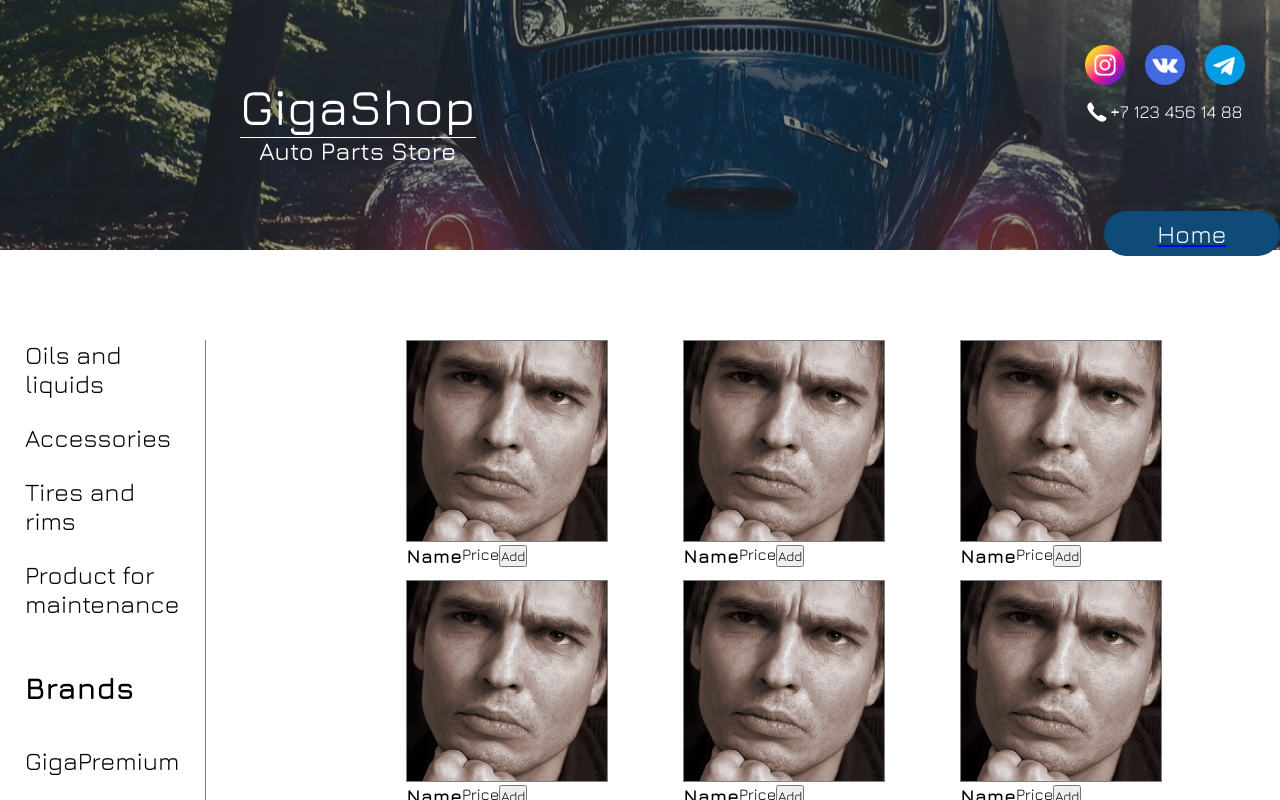
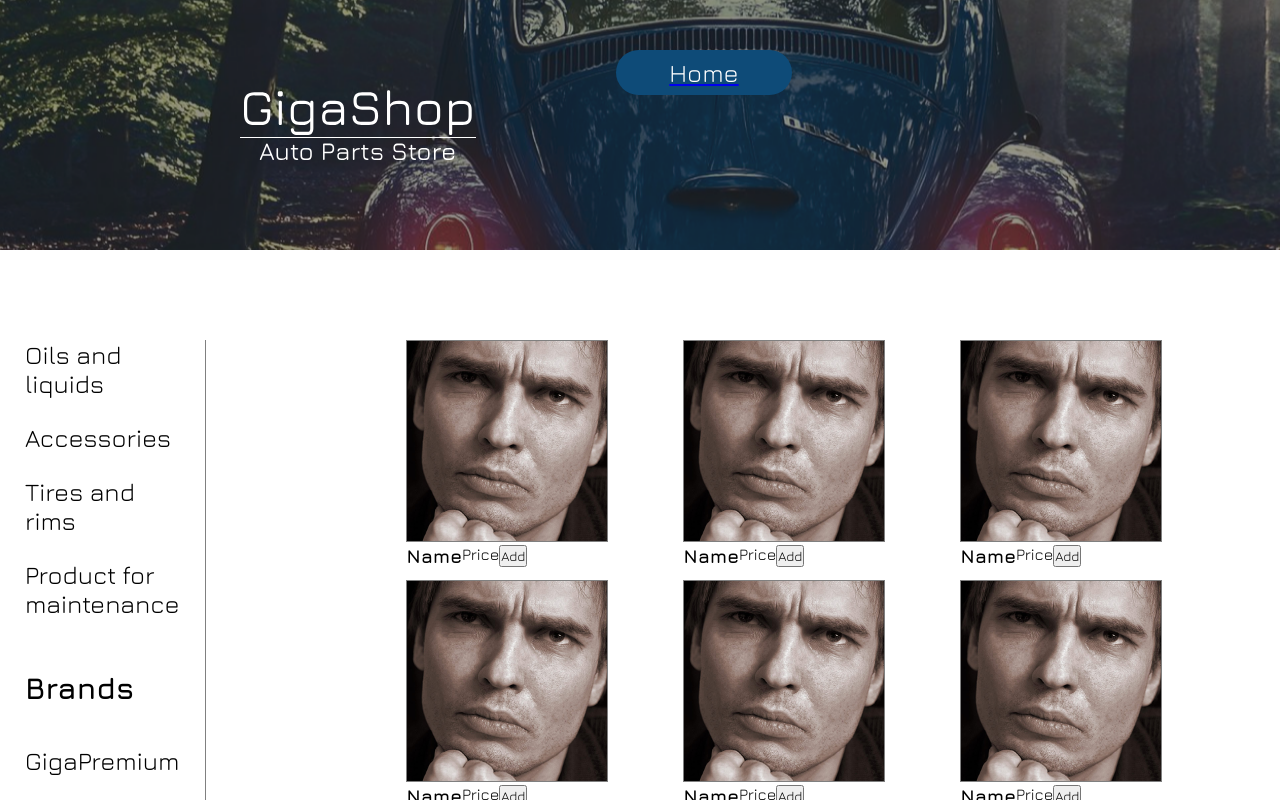
Before and after one commit to inspiredscout/spo-practice, a React (Vite) app in the folder frontend/: page /Catalog in a window 1280 px wide. Shown: the top 800 px of the page. Built offline with nearby package versions, Linux system fonts and the light colour scheme.

Commit message:
i am gay

```diff
--- a/frontend/src/assets/pages/catalog/Catalog.module.css
+++ b/frontend/src/assets/pages/catalog/Catalog.module.css
@@ -13,7 +13,6 @@
     background-position: top;
     max-width: 2560px;
     height: 250px;
-    justify-content: space-between;
 }
 
 .logo img{
--- a/frontend/src/assets/pages/catalog/Catalog.tsx
+++ b/frontend/src/assets/pages/catalog/Catalog.tsx
@@ -11,20 +11,6 @@ function Catalog() {
 
                     </div>
 
-                    <div className={styles.conteiner}>
-                        <div className={styles.contact}>
-                            <div className={styles.social}>
-                                <a href='https://www.youtube.com/watch?v=dQw4w9WgXcQ'><img src='./Inst.svg' alt=''/></a>
-                                <a href='https://www.youtube.com/watch?v=johcE5s525M'><img src='./VK.svg' alt=''/></a>
-                                <a href='https://www.youtube.com/watch?v=lqdueOTo5UA'><img src='./Telegram.svg' alt=''/></a>
-                            </div>
-
-                            <div className={styles.phone}>
-                                <img src='./Phone.png'/>
-                                <p>+7 123 456 14 88</p>
-                            </div>
-                        </div>
-
                         <div className={styles.conteiner}>
                             <ul>
                                 <Link to='/'>
@@ -33,7 +19,6 @@ function Catalog() {
                             </ul>
                         </div>
 
-                    </div>
                 </nav>
             </header>
 
```
